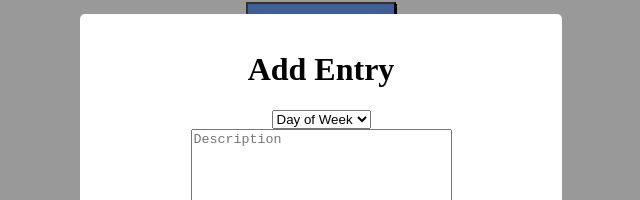
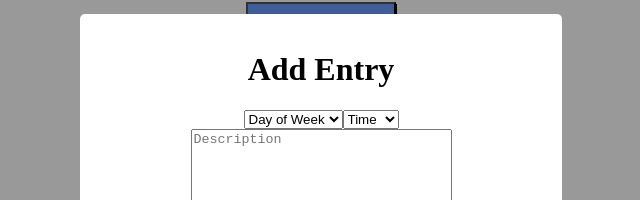
Before and after one commit to donark1/week-planner, a plain HTML site: page index.html in a window 1280 px wide. Both pictures are taken after a click on the button "Add Entry". Shown: the part 86-286 px from the top of the page, without its empty margins (319-959 px from the left). Drawn offline with Linux system fonts and the light colour scheme.

Commit message:
Adding time selection in modal

```diff
--- a/index.html
+++ b/index.html
@@ -30,6 +30,34 @@
               <option value="friday">Friday</option>
               <option value="saturday">Saturday</option>
             </select>
+            <select name="time" required>
+              <option value="time">Time</option>
+              <option value="midnight">00:00</option>
+              <option value="one">01:00</option>
+              <option value="two">02:00</option>
+              <option value="three">03:00</option>
+              <option value="four">04:00</option>
+              <option value="five">05:00</option>
+              <option value="six">06:00</option>
+              <option value="seven">07:00</option>
+              <option value="eight">08:00</option>
+              <option value="nine">09:00</option>
+              <option value="ten">10:00</option>
+              <option value="eleven">11:00</option>
+              <option value="twelve">12:00</option>
+              <option value="thirteen">13:00</option>
+              <option value="fourteen">14:00</option>
+              <option value="fifteen">15:00</option>
+              <option value="sixteen">16:00</option>
+              <option value="seventeen">17:00</option>
+              <option value="eighteen">18:00</option>
+              <option value="nineteen">19:00</option>
+              <option value="twenty">20:00</option>
+              <option value="twenty-one">21:00</option>
+              <option value="twenty-two">22:00</option>
+              <option value="twenty-three">23:00</option>
+              <option value="twenty-four">24:00</option>
+            </select>
           <div class="row">
             <textarea required class="textareaWidth margin-bottom fontOverpass" name="description" id="description" cols="30" rows="10" placeholder="Description"></textarea>
           </div>
```
